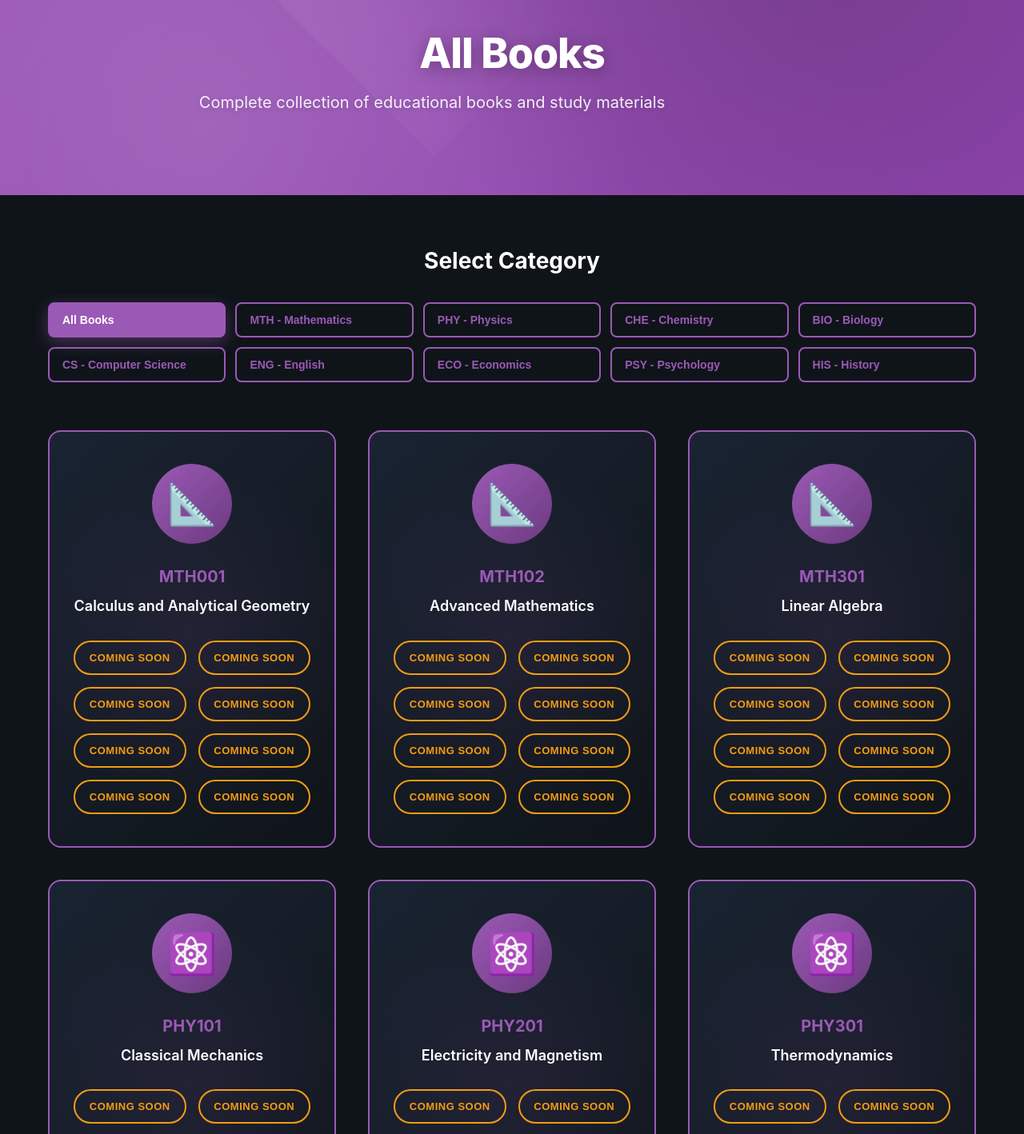
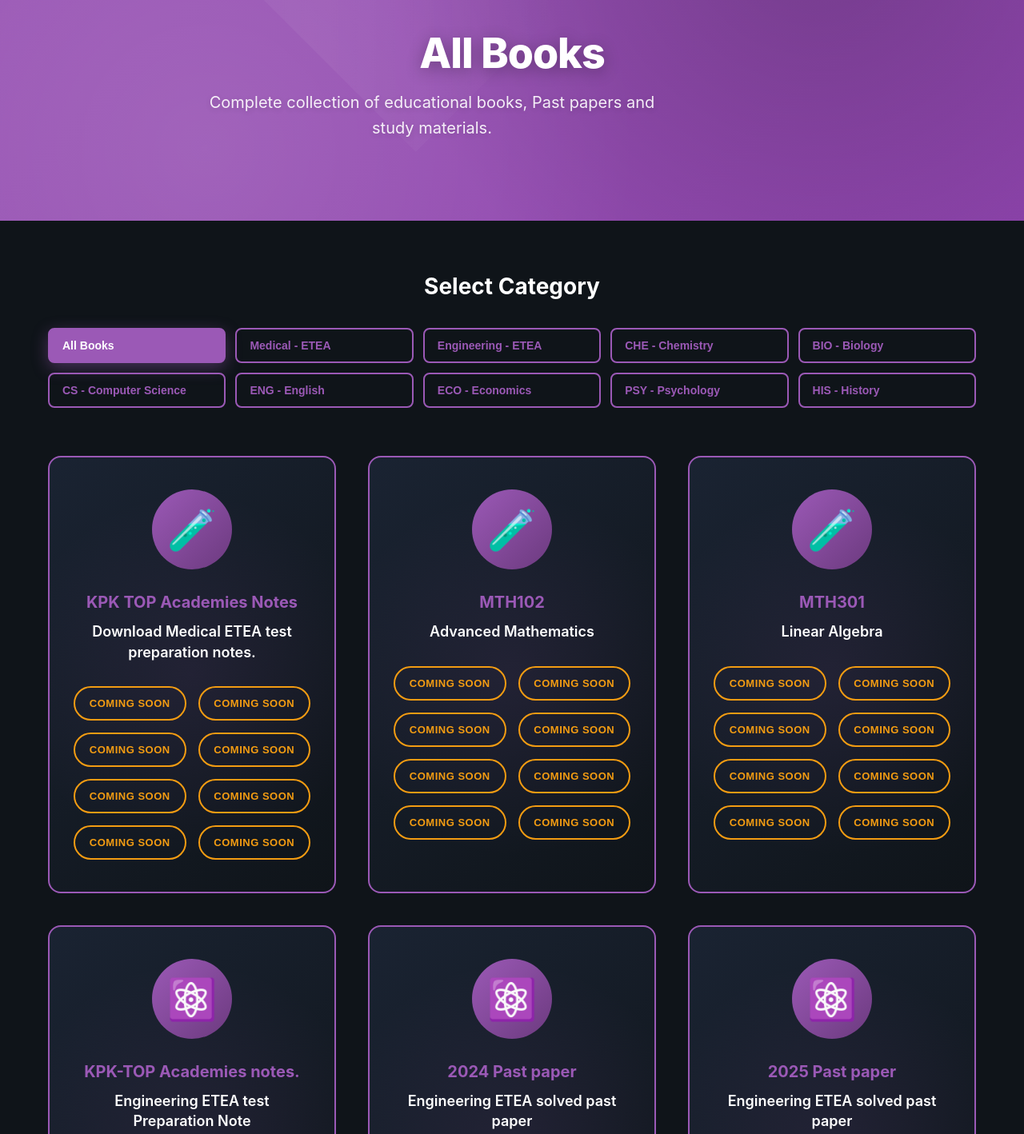
Before and after one commit to Sahirullah/v-lib, a React (Vite) app: page /all-books in a window 1280 px wide. Shown: the part 391-1809 px from the top of the page at 80% size. Built offline with nearby package versions, Linux system fonts and the light colour scheme; the HTML template or start-up script is replaced by a standard one.

Commit message:
adding new section for job,etea test preparation notes

```diff
--- a/src/components/Header.jsx
+++ b/src/components/Header.jsx
@@ -527,7 +527,6 @@ const Header = () => {
                 <Link to="/school-base" onClick={handleDropdownClose}>School Base</Link>
                 <a href="#college-base" onClick={handleDropdownClose}>College Base</a>
                 <Link to="/etea-hec" onClick={handleDropdownClose}>ETEA/HEC</Link>
-                <a href="#english" onClick={handleDropdownClose}>English</a>
                 <a href="#job-guide" onClick={handleDropdownClose}>Job Guide</a>
                 <Link to="/all-books" onClick={handleDropdownClose}>All Books</Link>
               </div>
--- a/src/data/allBooksData.js
+++ b/src/data/allBooksData.js
@@ -1,13 +1,13 @@
 export const allBooksData = [
-  // Mathematics Books
-  { id: 1, code: 'MTH001', title: 'Calculus and Analytical Geometry', category: 'mth', image: '📐', links: [] },
-  { id: 2, code: 'MTH102', title: 'Advanced Mathematics', category: 'mth', image: '📐', links: [] },
-  { id: 3, code: 'MTH301', title: 'Linear Algebra', category: 'mth', image: '📐', links: [] },
+  // Medical ETEA
+  { id: 1, code: 'KPK TOP Academies Notes', title: 'Download Medical ETEA test preparation notes.', category: 'metea', image: '🧪', links: [] },
+  { id: 2, code: 'MTH102', title: 'Advanced Mathematics', category: 'metea', image: '🧪', links: [] },
+  { id: 3, code: 'MTH301', title: 'Linear Algebra', category: 'metea', image: '🧪', links: [] },
 
-  // Physics Books
-  { id: 4, code: 'PHY101', title: 'Classical Mechanics', category: 'phy', image: '⚛️', links: [] },
-  { id: 5, code: 'PHY201', title: 'Electricity and Magnetism', category: 'phy', image: '⚛️', links: [] },
-  { id: 6, code: 'PHY301', title: 'Thermodynamics', category: 'phy', image: '⚛️', links: [] },
+  // Engineering ETEA
+  { id: 4, code: 'KPK-TOP Academies notes.', title: 'Engineering ETEA test Preparation Note', category: 'eetea', image: '⚛️', links: [] },
+  { id: 5, code: '2024 Past paper', title: 'Engineering ETEA solved past paper', category: 'eetea', image: '⚛️', links: [] },
+  { id: 6, code: '2025 Past paper', title: 'Engineering ETEA solved past paper', category: 'eetea', image: '⚛️', links: [] },
 
   // Chemistry Books
   { id: 7, code: 'CHE101', title: 'General Chemistry', category: 'che', image: '⚗️', links: [] },
@@ -47,8 +47,8 @@ export const allBooksData = [
 
 export const bookCategories = [
   { id: 'all', name: 'All Books' },
-  { id: 'mth', name: 'MTH - Mathematics' },
-  { id: 'phy', name: 'PHY - Physics' },
+  { id: 'metea', name: 'Medical - ETEA' },
+  { id: 'eetea', name: 'Engineering - ETEA' },
   { id: 'che', name: 'CHE - Chemistry' },
   { id: 'bio', name: 'BIO - Biology' },
   { id: 'cs', name: 'CS - Computer Science' },
--- a/src/pages/AllBooks.jsx
+++ b/src/pages/AllBooks.jsx
@@ -27,7 +27,7 @@ const AllBooks = () => {
         <div className="hero-content">
           <div className="hero-icon">📚</div>
           <h1>All Books</h1>
-          <p>Complete collection of educational books and study materials</p>
+          <p>Complete collection of educational books, Past papers and study materials.</p>
         </div>
       </div>
 
```
